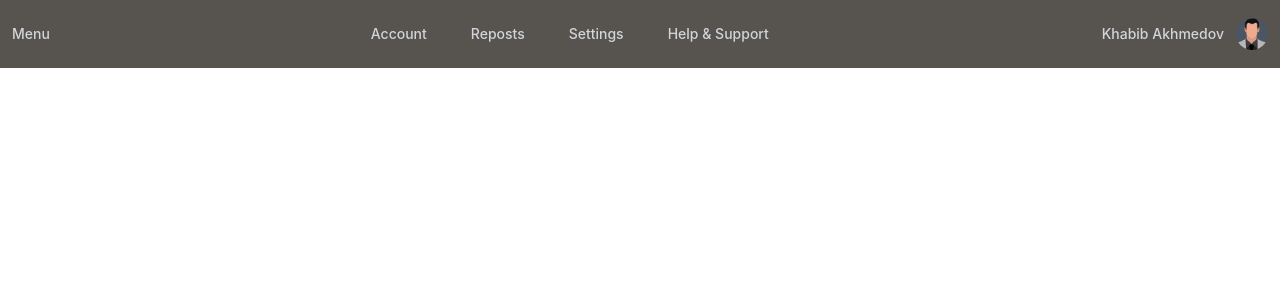
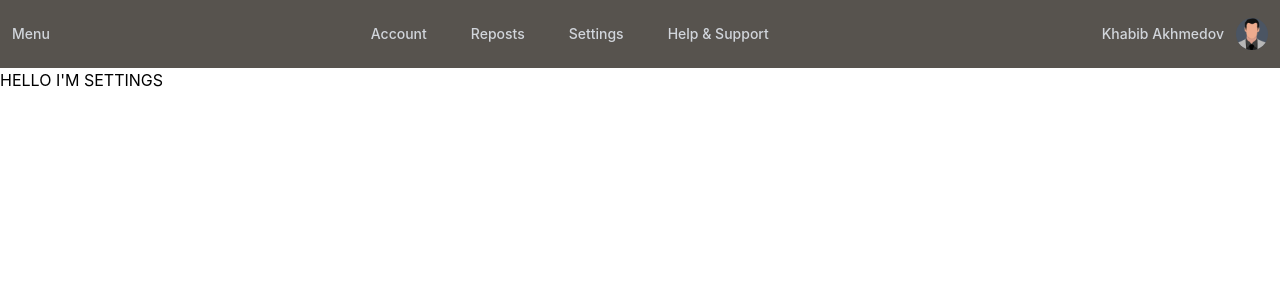
Before and after one commit to panhduc1001/LAB-6, a React (Create React App) app: page /settings in a window 1280 px wide. Shown: the top 300 px of the page. Built offline with nearby package versions, Linux system fonts and the light colour scheme.

Commit message:
V2: Update settings path

```diff
--- a/src/index.js
+++ b/src/index.js
@@ -5,13 +5,16 @@
 import NavBar from "./Component/NavBar";
 import Settings from "./Settings";
 import reportWebVitals from "./reportWebVitals";
-import { BrowserRouter } from "react-router-dom";
+import { BrowserRouter as Router, Routes, Route } from "react-router-dom";
 
 const root = ReactDOM.createRoot(document.getElementById("root"));
 root.render(
-	<BrowserRouter>
-		<App />
-	</BrowserRouter>
+	<Router>
+		<Routes>
+			<Route path="/" element={<App />} />
+			<Route path="/settings" element={<Settings />} />
+		</Routes>
+	</Router>
 );
 
 // If you want to start measuring performance in your app, pass a function
```
